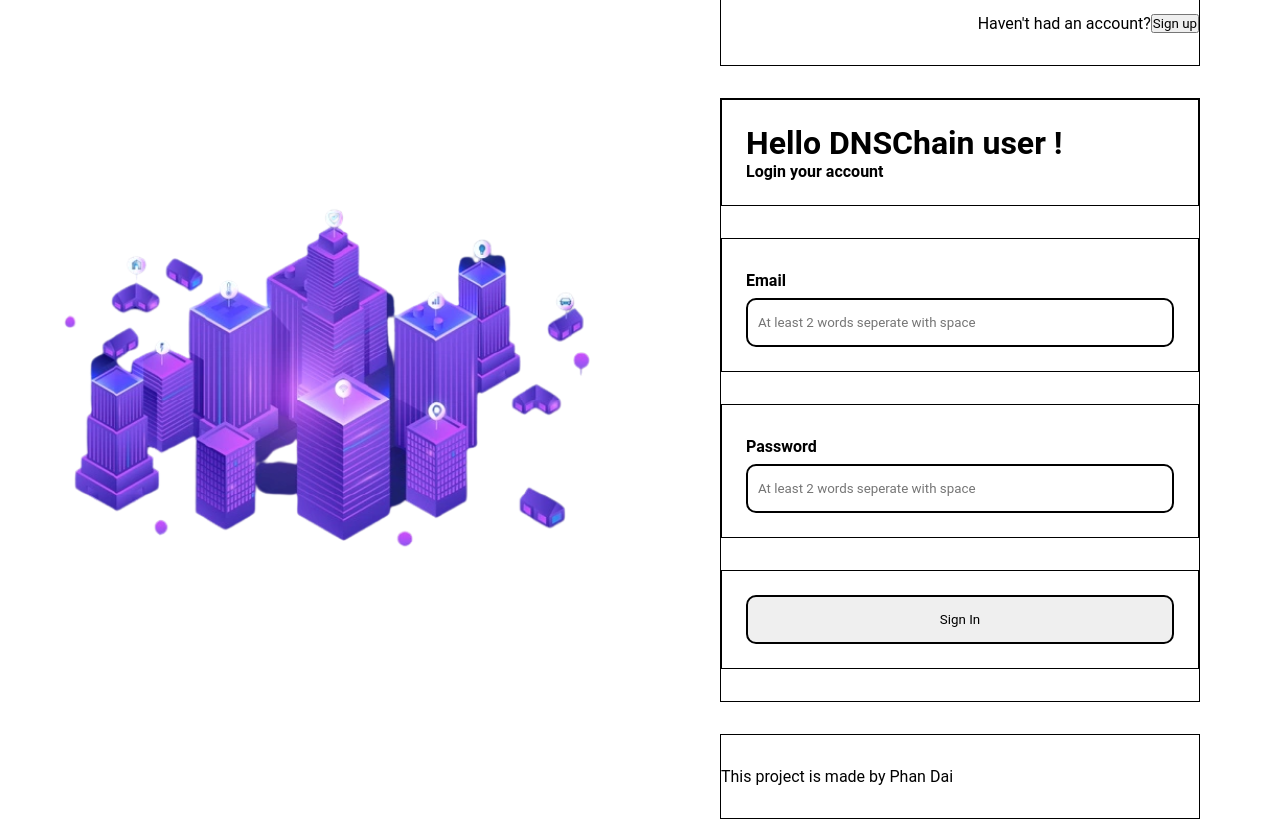
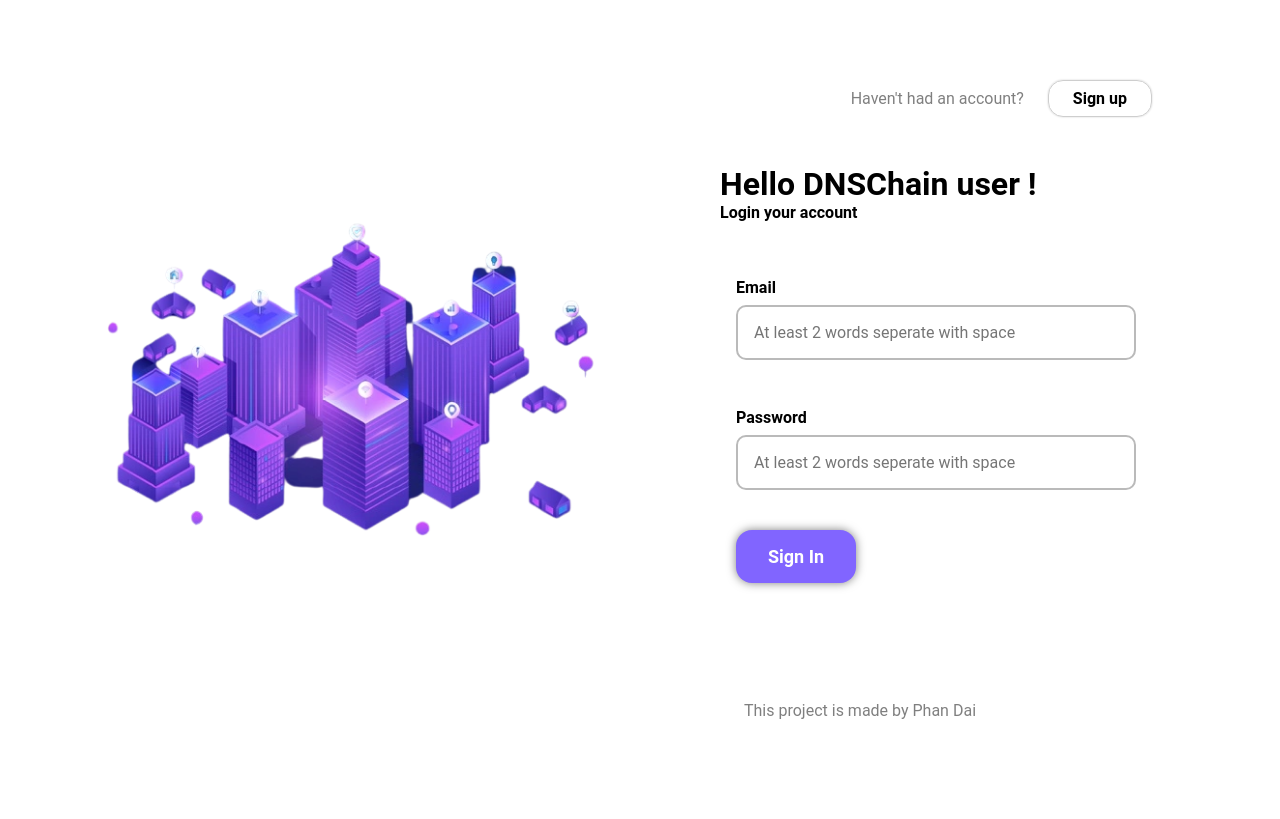
Before and after one commit to PerryPhan/Blockchain-DNS-thesis, a Flask app: page / in a window 1280 px wide. After the commit the page ends 719 px from the top, so only its background shows below. Run offline with Flask 2, Linux system fonts and the light colour scheme.

Commit message:
[Phase 1] Previous task updated

```diff
--- a/static/css/index.css
+++ b/static/css/index.css
@@ -1,5 +1,2 @@
-body{
-    font-family: 'Segoe UI', Tahoma, Geneva, Verdana, sans-serif
-}
 @import 'variables.css';
 @import 'login.css';
--- a/static/css/login.css
+++ b/static/css/login.css
@@ -1,14 +1,9 @@
-* {
-  padding: 0;
-  margin: 0;
-  box-sizing: border-box;
-  font-family: Roboto;
-}
 body {
   height: 100vh;
 }
 /* Container  */
 .container.login {
+  padding: 3rem;
   display: flex;
   justify-content: center;
   height: 100%;
@@ -48,7 +43,20 @@ body {
   display: flex;
   align-items: center;
   padding: 2rem 0;
-  border: 1px solid black;
+}
+#right .panel p{
+  color: var(--panel-text-color);
+  padding: 0 1.5rem;
+}
+#right .panel button{
+  font-size: 16px;
+  font-weight: bold;
+  outline: none;
+  padding: .5rem 1.5rem;
+  border-radius: 15px;
+  background: none;
+  border: 1px solid var(--light-grey);
+  box-shadow: 0 0 2px rgba(0,0,0,.2);
 }
 #right .panel.content-right {
   top: 0;
@@ -59,23 +67,19 @@ body {
 }
 /* #right -> .form-container  */
 #right .form-container {
-  border: 1px solid black;
-  margin: 2rem 0;
   flex: 1 0 auto;
   width: 100%;
 }
 /* .form-container -> .form-header, .form */
 .form-container .form-header {
-  padding: 1.5rem;
-  border: 1px solid black;
+  padding: 1rem 0;
   width: 100%;
-  margin-bottom: 2rem;
+  margin-bottom: 1rem;
 }
 .form .form-section{
-  padding: 1.5rem;
-  border: 1px solid black;
+  padding: 1rem;
   width: 100%;
-  margin-bottom: 2rem;
+  margin-bottom: .5rem;
 }
 /* .form-section -> label, input */
 .form-section label{
@@ -89,5 +93,21 @@ body {
   padding: 15px 10px;
   border-radius: 10px;
   outline: none;
-  border: 2px solid ;
+  font-size: 16px;
+  padding: 1rem;
+  border: 2px solid var(--input-color);
 }
+.form-section input:focus{
+  border: 2px solid var(--input-hover-color);
+}
+.form-section input[type=submit]{
+  background: var(--input-hover-color);
+  font-size: 18px;
+  font-weight: bold;
+  color: white;
+  width: 30%;
+  outline: none;
+  border: none;
+  border-radius: 1rem;
+  box-shadow: 0 0 10px rgba(0,0,0,.5);
+}
--- /dev/null
+++ b/static/css/variables.css
@@ -0,0 +1,11 @@
+/* Login & Register ---------------- */
+*{
+    padding: 0;
+    margin: 0;
+    box-sizing: border-box;
+    font-family: Roboto;
+    --input-color: #BABABA ;
+    --input-hover-color: #8165FF ;
+    --light-grey: #CECECE;
+    --panel-text-color: rgba(0,0,0,.5);
+}
--- a/templates/base.html
+++ b/templates/base.html
@@ -1,13 +1,17 @@
 <!DOCTYPE html>
 <html lang="en">
-<head>
-    <meta charset="UTF-8">
-    <meta http-equiv="X-UA-Compatible" content="IE=edge">
-    <meta name="viewport" content="width=device-width, initial-scale=1.0">
+  <head>
+    <meta charset="UTF-8" />
+    <meta http-equiv="X-UA-Compatible" content="IE=edge" />
+    <meta name="viewport" content="width=device-width, initial-scale=1.0" />
     <title>{% block title %}{% endblock %}</title>
+    <link
+      rel="stylesheet"
+      href="{{ url_for('static', filename='css/index.css')}}"
+    />
     {% block head %}{% endblock %}
-</head>
-<body>
+  </head>
+  <body>
     {% block body %}{% endblock %}
-</body>
+  </body>
 </html>
--- a/templates/login.html
+++ b/templates/login.html
@@ -1,10 +1,5 @@
-{% extends 'base.html' %} {% block title %} Sign in DNSChain {% endblock %} {%
-block head %}
-<link
-  rel="stylesheet"
-  href="{{ url_for('static', filename='css/login.css')}}"
-/>
-{% endblock %} {% block body %}
+{% extends 'base.html' %} {% block title %} Sign in DNSChain {% endblock %}
+{% block body %}
 <div class="container login">
   <div class="section" id="left">
     <div class="imgbox hero-imgbox">
--- a/templates/register.html
+++ b/templates/register.html
@@ -1,8 +1,5 @@
 {% extends 'base.html' %}
 {% block title %} Sign up your account with DNSChain {% endblock %}
-{% block head %}
-<link rel="stylesheet" href="{{ url_for('static', filename='css/login.css')}}">
-{% endblock %}
 {% block body %}
 <div class="container login">
   <div class="section" id="left">
```
Also changed, not shown: static/css/vairables.css (deleted).
